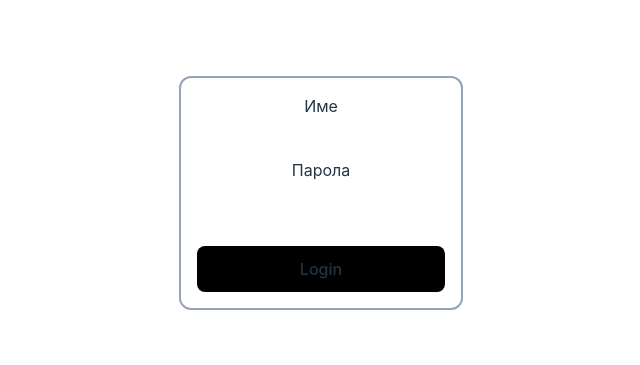
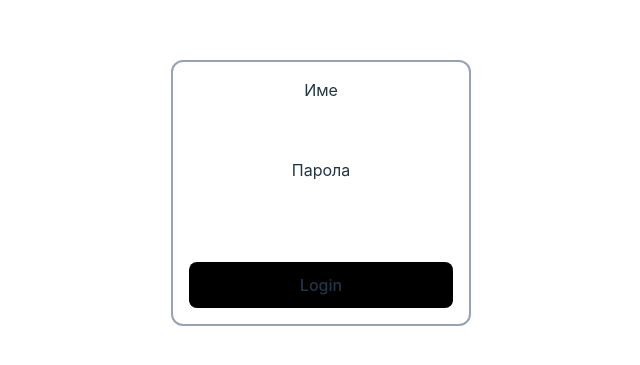
Before and after one commit to PreslavGit/BRS-4, a React (Vite) app: page / in a window 1280 px wide. Shown: the part 207-572 px from the top of the page, without its empty margins (319-959 px from the left). Built offline with nearby package versions, Linux system fonts and the light colour scheme.

Commit message:
input component

```diff
--- a/src/App.tsx
+++ b/src/App.tsx
@@ -1,22 +1,21 @@
+import { useState } from 'react';
 import './App.css'
 import { HttpAdapter } from './HttpAdapter'
+import { Input } from './Components/Input';
 
 function App() {
+	const [loginForm, setLoginForm] = useState({ username: '', password: '' })
 
 	async function handleLogin(e: Event | undefined) {
 		e?.preventDefault()
-		const username = document.getElementById('username').value;
-  		const password = document.getElementById('password').value;
-		HttpAdapter.POST('/login', { username: username, password: password})
+		HttpAdapter.POST('/login', loginForm)
 	}
 
 	return (
 		<>
 			<form className='flex-col flex gap-2 m-auto p-4 border-slate-400 border-2 rounded-xl'>
-				<label htmlFor="username">Име</label>
-				<input type="text" name="username" id="username" />
-				<label htmlFor="password">Парола</label>
-				<input type="text" name="password" id="password" />
+				<Input name='username' setForm={setLoginForm} form={loginForm} label='Име'/>
+				<Input name='password' setForm={setLoginForm} form={loginForm} label='Парола' type='password'/>
 				<button type="submit" className='bg-black rounded-lg mt-6' onClick={() => handleLogin(event)}>Login</button>
 			</form>
 		</>
--- /dev/null
+++ b/src/Components/Input.tsx
@@ -0,0 +1,21 @@
+type props = {
+    name: string
+    label: string
+    setForm: React.SetStateAction<any>
+    form: any
+    classNames?: string[]
+    type?: 'text' | 'password' | 'number'
+}
+
+export function Input({ name, label, form, setForm, classNames, type = 'text' }: props){
+    return (
+        <>
+            <label htmlFor={name}>{label}</label>
+            <input
+                type={type} value={form[name]}
+                onChange={(e) => setForm({...form, [name]: e.target.value })}
+                name={name} id={name}
+                className={`p-2 ${classNames}`}/>
+        </>
+    )
+}
--- a/src/HttpAdapter.ts
+++ b/src/HttpAdapter.ts
@@ -4,11 +4,11 @@ export class HttpAdapter {
     static API_URL = 'https://unssinsurance.rf.gd'
 
     public static GET<T>(path: string) {
-        return new Promise((resolve, reject) => {
+        return new Promise<T>((resolve, reject) => {
             fetch(this.API_URL + path)
-                .then(res => {
+                .then(async res => {
                     showSnackbar()
-                    resolve(res as T)
+                    resolve(await res.json() as T)
                 })
                 .catch(e => {
                     showSnackbar(e, 'Error')
@@ -18,7 +18,7 @@ export class HttpAdapter {
     }
 
     public static POST<T>(path: string, data: any) {
-        return new Promise((resolve, reject) => {
+        return new Promise<T>((resolve, reject) => {
             fetch(this.API_URL + path, {
                 method: 'POST',
                 body: JSON.stringify(data),
@@ -26,9 +26,9 @@ export class HttpAdapter {
                     ['Authorization', HttpAdapter.getJWT()]
                 ]
             })
-                .then(res => {
+                .then(async res => {
                     showSnackbar()
-                    resolve(res as T)
+                    resolve(await res.json() as T)
                 })
                 .catch(e => {
                     showSnackbar(e, 'Error')
```
Also changed, not shown: 5 other files (tests, documents, lock files or other folders).
